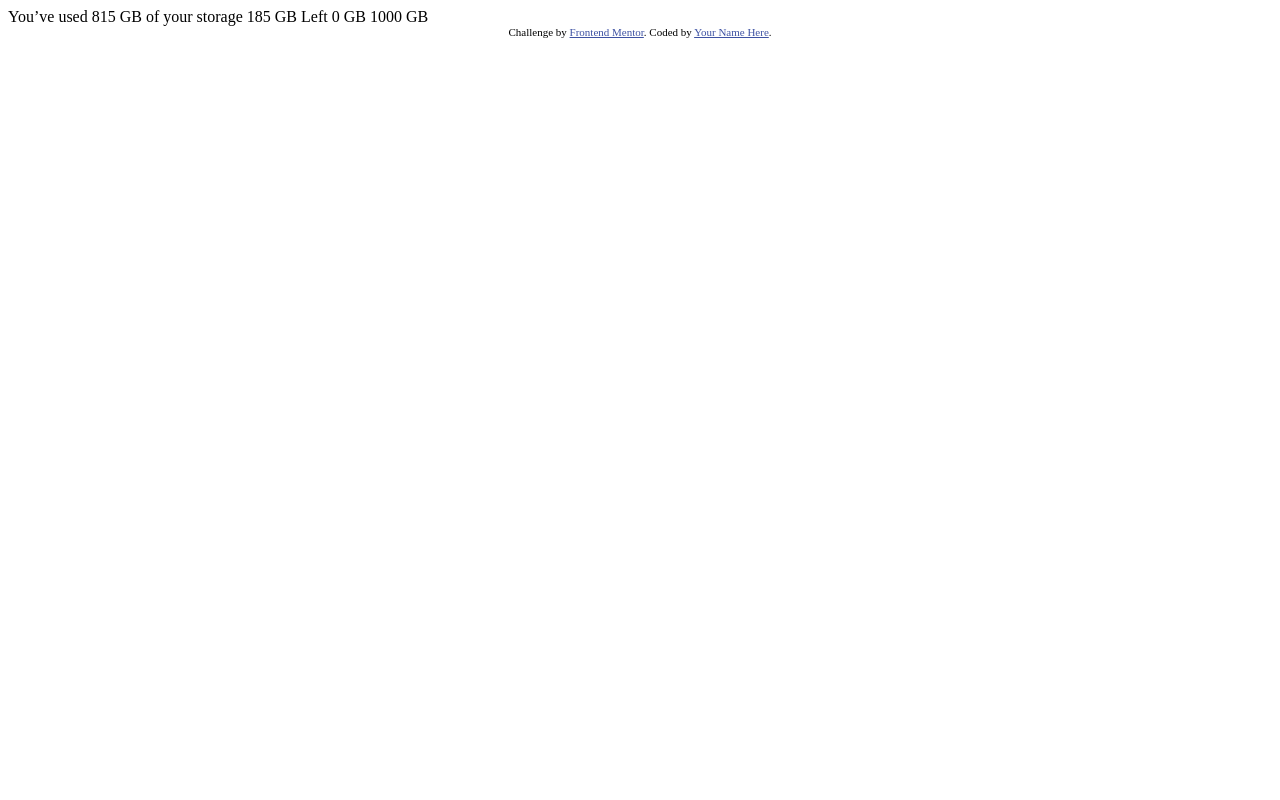
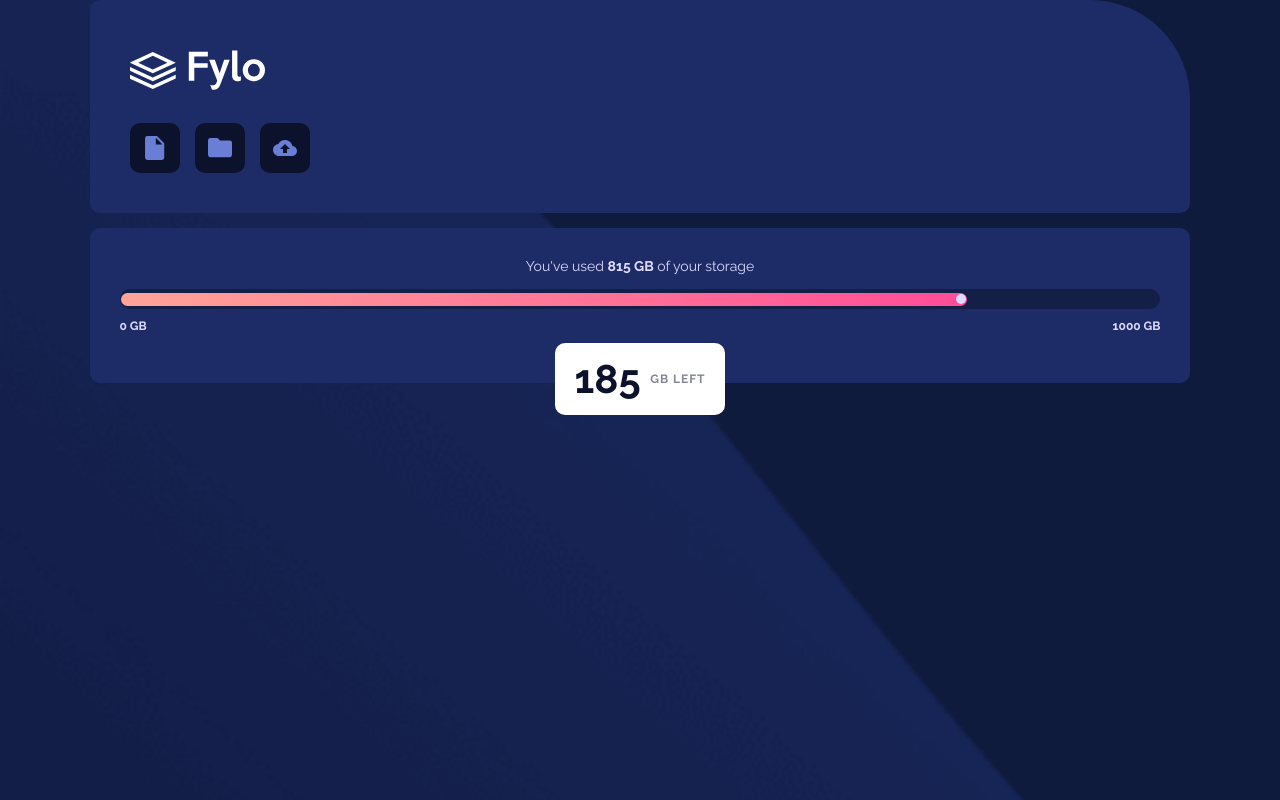
Before and after one commit to GeraldVeeneman/fylo-data-storage, a website: page index.html in a window 1280 px wide. Drawn offline with Linux system fonts and the light colour scheme.

Commit message:
Solution challenge

```diff
--- a/index.html
+++ b/index.html
@@ -6,26 +6,50 @@
 
   <link rel="icon" type="image/png" sizes="32x32" href="./images/favicon-32x32.png">
 
+  <link rel="stylesheet" href="css/style.css" />
+
+    <!-- Google Fonts -->
+    <link rel="preconnect" href="https://fonts.googleapis.com">
+<link rel="preconnect" href="https://fonts.gstatic.com" crossorigin>
+<link href="https://fonts.googleapis.com/css2?family=Raleway:wght@400;700&display=swap" rel="stylesheet">
+
+
+
   <title>Frontend Mentor | Fylo data storage component</title>
-
-  <!-- Feel free to remove these styles or customise in your own stylesheet 👍 -->
-  <style>
-    .attribution { font-size: 11px; text-align: center; }
-    .attribution a { color: hsl(228, 45%, 44%); }
-  </style>
 </head>
 <body>
+  <div class="container">
+    <div class="fylo">
+      <img src="../images/logo.svg" alt="Logo Fylo" class="fylo__logo">
+      <div class="fylo__icons">
+        <figure class="icon"><img src="../images/icon-document.svg" alt="document icon"></figure>
+        <figure class="icon"><img src="../images/icon-folder.svg" alt="folder icon"></figure>
+        <figure class="icon"><img src="../images/icon-upload.svg" alt="upload icon"></figure>
 
-  You’ve used 815 GB of your storage
+      </div>
+    </div>
 
-  185 GB Left
+      <div class="meter">
+        <p class="meter__description">You've used <b>815 GB</b> of your storage</p>
+        <div class="meter__bar">
+          <div class="meter__bar-value">
+            <span class="meter__bar-value-ball"></span>
+          </div>
+        </div>
+        <div class="meter__gb-range">
+          <span class="meter__gb-range-min">0 gb</span>
+          <span class="meter__gb-range-max">1000 gb</span>
+        </div>
+        <div class="meter__msg-box">
+          <div class="meter__gb-left">
+            <span class="meter__gb-left-num">185&nbsp;</span>
+            <span class="meter__gb-left-text">gb left</span>
+          </div>
+          <div class="meter__triangle"></div>
+        </div>
 
-  0 GB
-  1000 GB
-
-  <div class="attribution">
-    Challenge by <a href="https://www.frontendmentor.io?ref=challenge" target="_blank">Frontend Mentor</a>.
-    Coded by <a href="#">Your Name Here</a>.
+      </div>
+    </div>
   </div>
 </body>
 </html>
--- /dev/null
+++ b/sass/style.scss
@@ -0,0 +1,261 @@
+/* Colours */
+:root {
+    // Primary
+    --gradient: linear-gradient(to right, hsl(6, 100%, 80%), hsl(335, 100%, 65%)); // gradient colour meter bar
+
+    // Neutral
+    --pale-blue: hsl(243, 100%, 93%); // Colour of icons
+    --grayish-blue: hsl(229, 7%, 55%); // Text of GB left
+    --dark-blue: hsl(228, 56%, 26%); // Background divs
+    --very-dark-blue: hsl(229, 57%, 11%); // Background icons and color number of GB left
+}
+
+/* Typography */
+
+/* Fonts */
+$font-primary: 'Raleway', sans-serif;
+
+/* Media Query break points */
+$bp-desktop: 1440px; // minimum pixels desktop view
+
+/* Global reset */
+* {
+    margin: 0;
+    padding: 0;
+}
+
+*,
+*::before,
+*::after {
+    box-sizing: inherit;
+}
+
+html {
+    font-size: 62.5%; // 1rem = 10px (10px/16px = 62.5%)
+    box-sizing: border-box;
+}
+
+body {
+    display: flex;
+    height: 100vh;
+    width: 100vw;
+    justify-content: center;
+    align-items: center;
+
+    background: {
+        image: url('../images/bg-mobile.png');
+        repeat: no-repeat;
+        position: top center;
+        size: cover;
+    }
+
+    @media only screen and (min-width: $bp-desktop) {
+        background:  {
+            color: var(--very-dark-blue);
+            image: url('../images/bg-desktop.png');
+            position: bottom center;
+            repeat: no-repeat;
+            size: contain;
+        }
+    }
+
+
+    font: {
+        family: $font-primary;
+        size: 1.4rem;
+        weight: 400;
+    }
+
+    color: var(--pale-blue);
+}
+
+.container {
+    display: flex;
+    flex-direction: column;
+    background-color: none;
+    grid-gap: 1.5rem;
+    width: 86%;
+    height: 100%;
+
+    @media only screen and (min-width: $bp-desktop) {
+        flex-direction: row;
+        width: 64%;
+        height: fit-content;
+        grid-gap: 3rem;
+    }
+
+    .fylo {
+        border-radius: 10px 100px 10px 10px;
+        background-color: var(--dark-blue);
+        padding: 4rem;
+
+        @media only screen and (min-width: $bp-desktop) {
+            flex-grow: 1;
+        }
+
+        &__logo {
+            margin: 1rem 0 3rem 0;
+        }
+
+        &__icons {
+            display: flex;
+            align-items: center;
+            grid-gap: 1.5rem;
+
+            figure {
+                height: 5rem;
+                width: 5rem;
+                background-color: var(--very-dark-blue);
+                display: flex;
+                justify-content: center;
+                align-items: center;
+            }
+
+            .icon {
+                border-radius: 10px;
+            }
+        }
+    }
+
+    .meter {
+
+        border-radius: 10px;
+        background-color: var(--dark-blue);
+        padding: 3rem 3rem 5rem 3rem;
+
+        display: flex;
+        flex-direction: column;
+        justify-content: center;
+
+        position: relative;
+
+        @media only screen and (min-width: $bp-desktop) {
+            flex-grow: 2;
+            align-self: flex-end;
+            padding: 4rem;
+        }
+
+        &__description {
+            text-align:center;
+            margin-bottom: 1.5rem;
+
+            @media only screen and (min-width: $bp-desktop) {
+                text-align: left;
+            }
+
+        }
+
+        &__bar {
+            height: 2rem;
+            width: 100%;
+            padding: .1rem;
+            background-color: hsl(227, 57%, 18%);
+            border-radius: 10px;
+            margin-bottom: 1rem;
+
+            display: flex;
+            align-items: center;
+
+            &-value {
+                display: flex;
+                justify-content: flex-end;
+                align-items: center;
+                flex-grow: 0;
+
+                height: 1.3rem;
+                padding: .1rem;
+                width: 81.5%;
+                background: var(--gradient);
+                border-radius: 10px;
+
+                &-ball {
+                    display: inline-block;
+                    width: 1rem;
+                    height: 1rem;
+                    border-radius: 50%;
+                    background-color: var(--pale-blue);
+                }
+            }
+        }
+
+        &__gb-range {
+            display: flex;
+            justify-content: space-between;
+            text-transform: uppercase;
+            font-size: 1.2rem;
+            font-weight: 700;
+
+           &-min {
+            justify-self: flex-start;
+
+           }
+
+           &-max {
+            justify-self: flex-end;
+           }
+        }
+
+        &__msg-box {
+            position: absolute;
+            top: 61%;
+            left: 50%;
+
+            @media only screen and (min-width: $bp-desktop) {
+                top: -40%;
+                left: unset;
+                right: 4rem;
+                display: flex;
+                flex-direction: column;
+            }
+        }
+
+        &__gb-left {
+            background-color: white;
+            padding: 1.25rem 2rem;
+            border-radius: 10px;
+            margin-top: 2rem;
+
+            display: flex;
+            align-items: center;
+            align-self: center;
+
+            font-weight: 700;
+
+            position: relative;
+            left: -50%;
+
+            @media only screen and (min-width: $bp-desktop) {
+                left: 0;
+                border-bottom-right-radius: 0;
+            }
+
+            &-num {
+                color: var(--very-dark-blue);
+                font-size: 4rem;
+
+            }
+
+            &-text {
+                color: var(--grayish-blue);
+                text-transform: uppercase;
+                font-size: 1.2rem;
+                letter-spacing: 0.1rem;
+            }
+        }
+
+        &__triangle {
+            display: none;
+
+            @media only screen and (min-width: $bp-desktop) {
+                align-self: flex-end;
+                display: block;
+                width: 0;
+                height: 0;
+                border-top: 10px solid white;
+                border-right: 10px solid white;
+                border-bottom: 10px solid transparent;
+                border-left: 10px solid transparent;
+            }
+        }
+    }
+}
```
Also changed, not shown: css/style.css (added), 1 other file.
